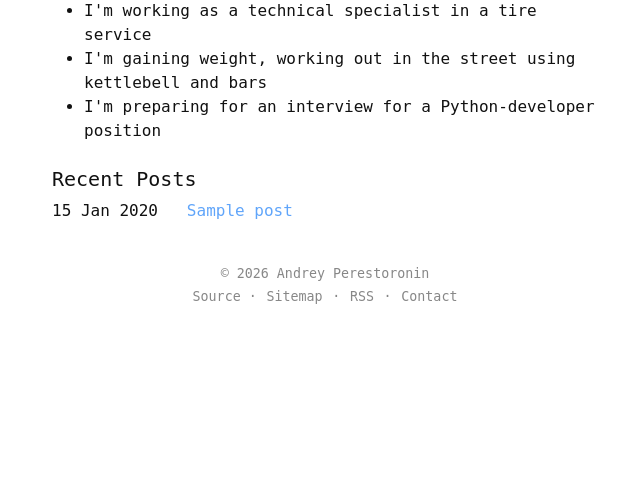
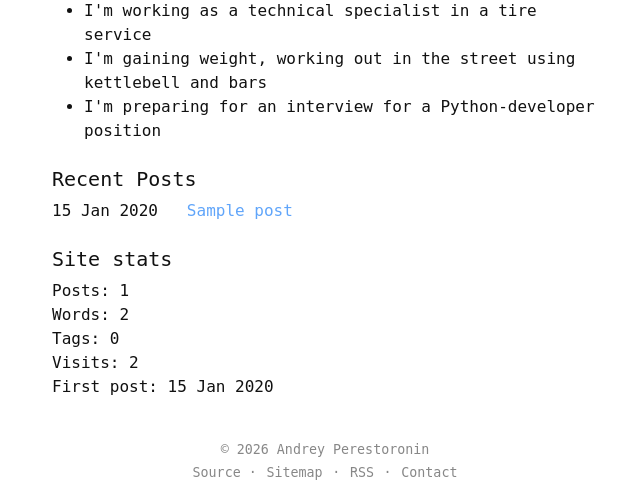
Before and after one commit to prs2rnn/django-blog, a Django app: page / in a window 1280 px wide. Shown: the part 364-864 px from the top of the page, without its empty margins (315-955 px from the left). Before the commit the page ends 668 px from the top, so only its background shows below. Run offline with Django 5.2, Linux system fonts and the light colour scheme; tables that the repository leaves empty hold one stand-in row (values such as "Sample post"); some libraries are stand-ins or nearby versions; some web fonts are replaced.

Commit message:
feat: site stats

```diff
--- /dev/null
+++ b/apps/core/middleware.py
@@ -0,0 +1,19 @@
+from django.db.models import F
+from django.http import HttpRequest
+
+from .models import SiteStats
+
+
+class SiteVisitMiddleware:
+    def __init__(self, get_response):
+        self.get_response = get_response
+
+    def __call__(self, request: HttpRequest):
+        if not request.session.get("site_visited"):
+            SiteStats.objects.update(visits=F("visits") + 1)
+
+            request.session["site_visited"] = True
+
+        response = self.get_response(request)
+
+        return response
--- a/apps/core/models.py
+++ b/apps/core/models.py
@@ -1 +1,12 @@
-# Create your models here.
+from django.db import models
+
+
+class SiteStats(models.Model):
+    visits = models.PositiveIntegerField(default=0)
+
+    @classmethod
+    def get(cls):
+        return cls.objects.get_or_create(pk=1)[0]
+
+    def __str__(self):
+        return f"Visits: {self.visits}"
--- a/apps/core/views.py
+++ b/apps/core/views.py
@@ -1,4 +1,6 @@
 from django.views.generic import TemplateView
+
+from apps.core.models import SiteStats
 
 from ..posts.models import Post
 
@@ -13,6 +15,13 @@ class HomeView(TemplateView):
         context["recent_posts"] = Post.objects.filter(is_published=True).order_by(
             "-created_at"
         )[:5]
+
+        posts = Post.objects.filter(is_published=True)
+
+        context["post_count"] = posts.count()
+        context["total_words"] = sum(post.words_count for post in posts)
+        context["first_post"] = posts.order_by("created_at").first()
+        context["visits"] = SiteStats.get().visits
 
         return context
 
--- a/config/settings.py
+++ b/config/settings.py
@@ -46,6 +46,7 @@ INSTALLED_APPS = [
 MIDDLEWARE = [
     "django.middleware.security.SecurityMiddleware",
     "django.contrib.sessions.middleware.SessionMiddleware",
+    "apps.core.middleware.SiteVisitMiddleware",
     "django.middleware.common.CommonMiddleware",
     "django.middleware.csrf.CsrfViewMiddleware",
     "django.contrib.auth.middleware.AuthenticationMiddleware",
--- a/templates/core/index.html
+++ b/templates/core/index.html
@@ -28,4 +28,14 @@
     {% endfor %}
   </ul>
 </div>
+<div>
+  <h2 class="fs-5 mt-4">Site stats</h2>
+  <ul style="list-style-type: none" class="ps-0 ms-0">
+    <li>Posts: {{ post_count }}</li>
+    <li>Words: {{ total_words }}</li>
+    <li>Tags: 0</li>
+    <li>Visits: {{ visits }}</li>
+    <li>First post: {{ first_post.created_at|date:"d M Y" }}</li>
+  </ul>
+</div>
 {% endblock content %}
```
Also changed, not shown: apps/core/migrations/0001_initial.py (added).
